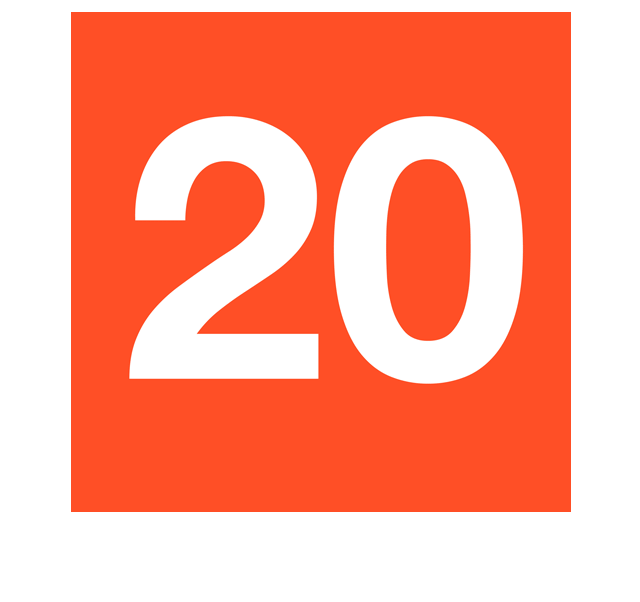
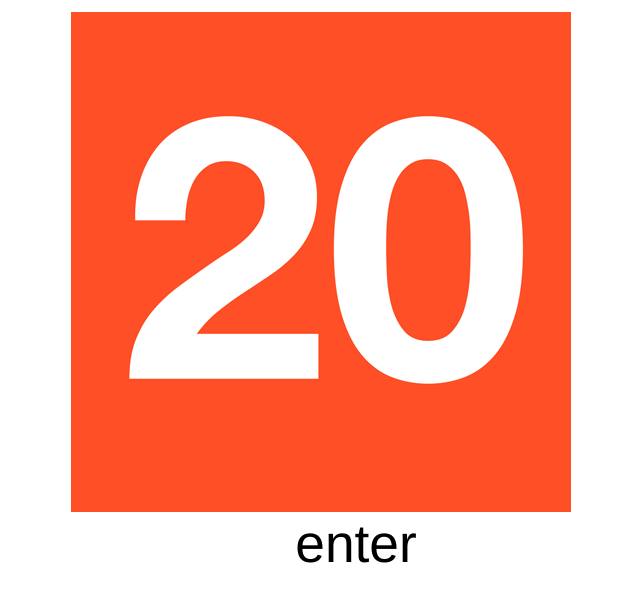
Before and after one commit to afishmandesign/afishmandesign.github.io, a Jekyll site: the page built from 2021/index.html, in a window 1280 px wide. Shown: the top 602 px of the page, without its empty margins (226-866 px from the left). Built offline with Jekyll 4.4.1, drawn with Linux system fonts in a browser that asks for light colours.

Commit message:
text under gif

```diff
--- a/2021/index.html
+++ b/2021/index.html
@@ -9,3 +9,14 @@ title: afishmandesign 2021
         </a>
     </div>
 </div>
+
+<div class="row justify-content-md-center">
+    <div class="col-lg-6">
+        <a href="/">
+            <p style="text-align: center;"
+                <span class="gif-word">
+                    enter
+                </span>
+        </a>
+    </div>
+</div>
--- a/css/main.css
+++ b/css/main.css
@@ -65,6 +65,18 @@ button {
 
 .design-word {
   color: #FF4F26;
+}
+
+.gif-word {
+  color: black;
+  font-size: 40pt;
+  text-align:center;
+}
+
+.gif-word a:hover{
+  color: black;
+  outline: black;
+  text-decoration: none;
 }
 
 a:hover, .phone-num:hover {
```
